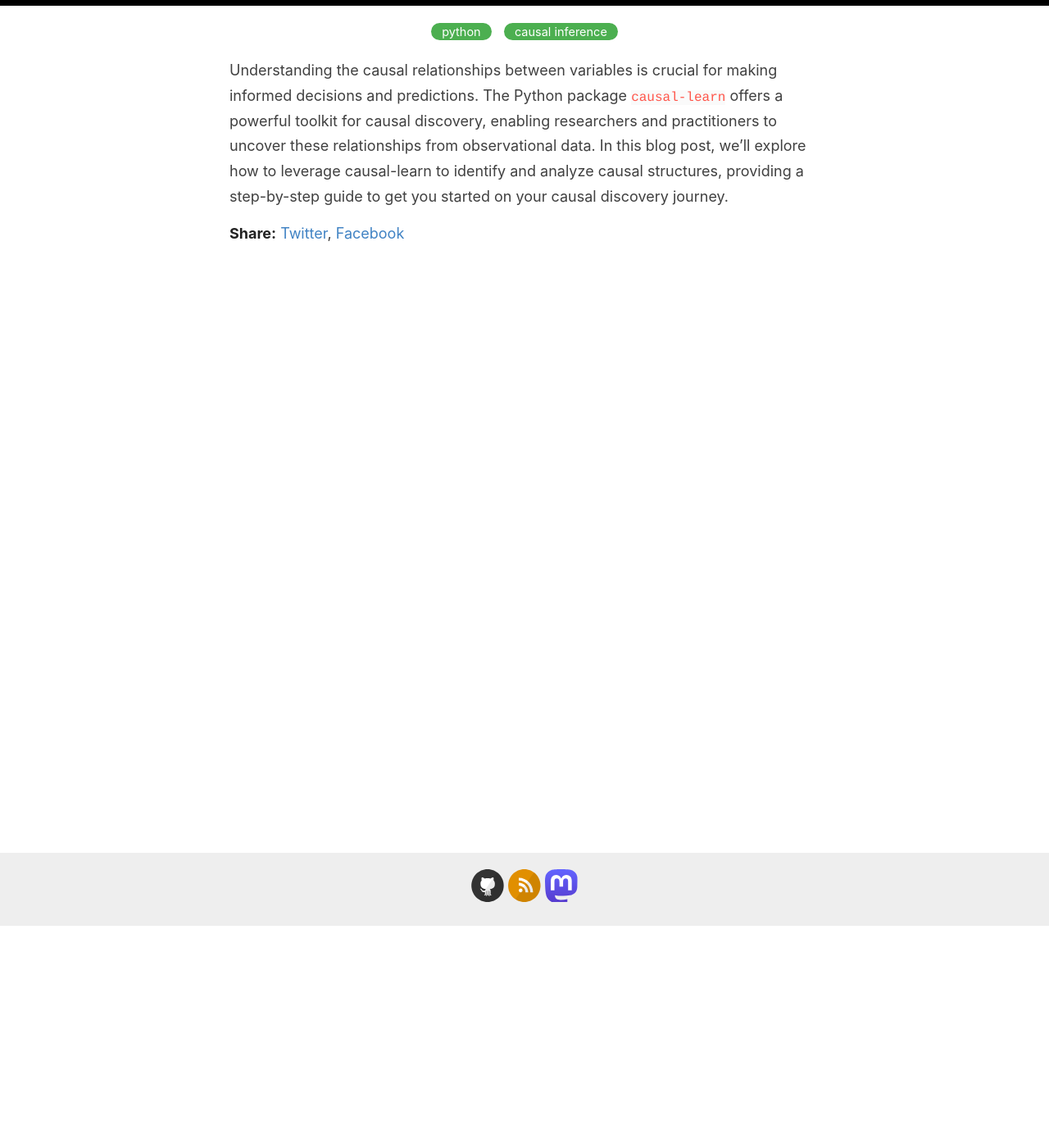
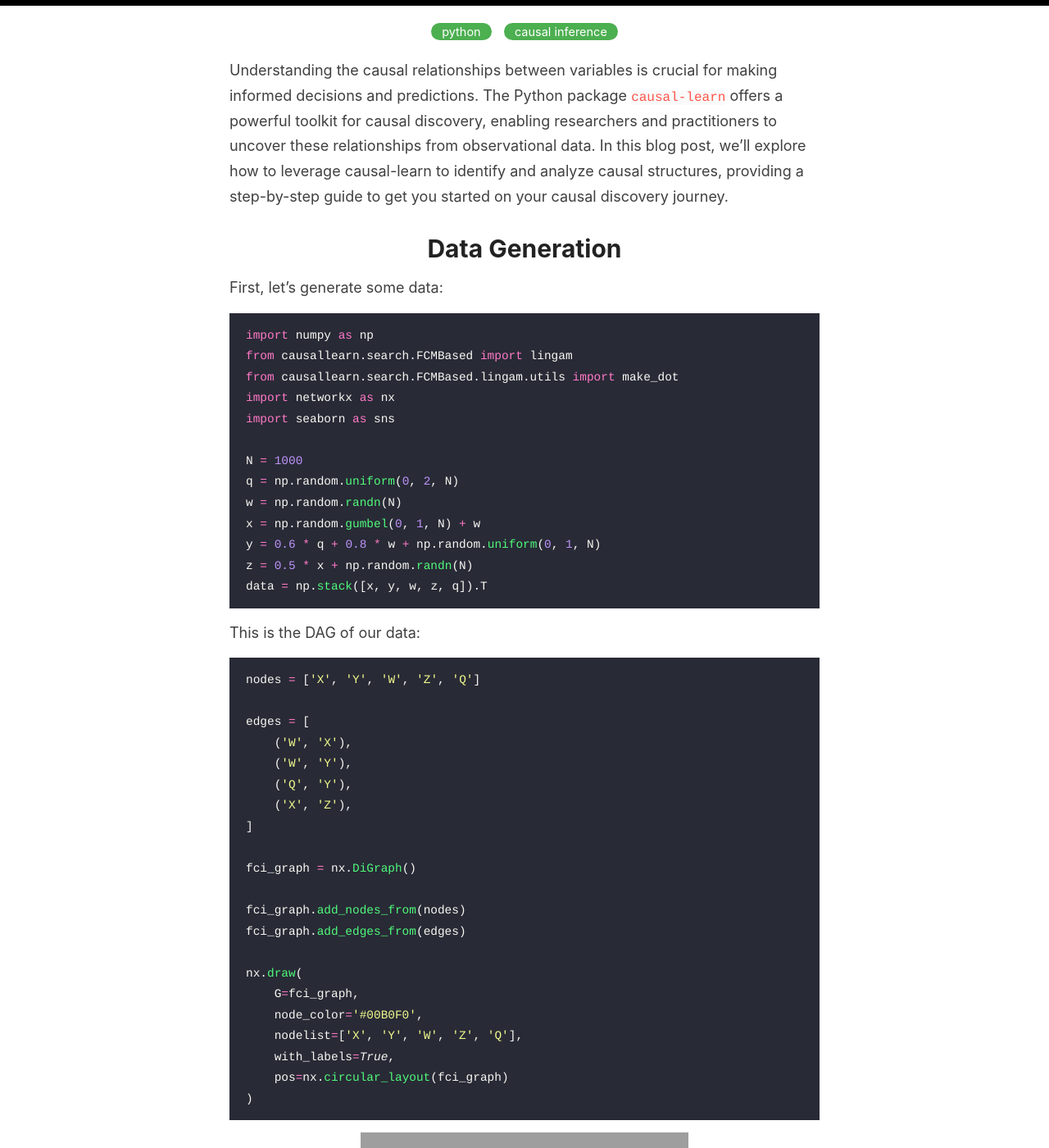
Before and after one commit to krz/krz.github.io, a Jekyll site: the page built from _posts/2024-09-11-causal-discovery-causallearn.md, in a window 1280 px wide and 1400 px high, scrolled down 271 px. Shown: the whole window at 82% size. Built offline with Jekyll 4.4.1, drawn with Linux system fonts in a browser that asks for light colours; some of the changed text lies outside the part shown; grey boxes are pictures that could not be loaded.

Commit message:
add data generation and discovery

````diff
--- a/_posts/2024-09-11-causal-discovery-causallearn.md
+++ b/_posts/2024-09-11-causal-discovery-causallearn.md
@@ -9,3 +9,82 @@
 enabling researchers and practitioners to uncover these relationships from observational data.
 In this blog post, we’ll explore how to leverage causal-learn to identify and analyze causal structures,
 providing a step-by-step guide to get you started on your causal discovery journey.
+
+# Data Generation
+First, let's generate some data:
+```python
+import numpy as np
+from causallearn.search.FCMBased import lingam
+from causallearn.search.FCMBased.lingam.utils import make_dot
+import networkx as nx
+import seaborn as sns
+
+N = 1000
+q = np.random.uniform(0, 2, N)
+w = np.random.randn(N)
+x = np.random.gumbel(0, 1, N) + w
+y = 0.6 * q + 0.8 * w + np.random.uniform(0, 1, N)
+z = 0.5 * x + np.random.randn(N)
+data = np.stack([x, y, w, z, q]).T
+```
+This is the DAG of our data:
+
+```python
+nodes = ['X', 'Y', 'W', 'Z', 'Q']
+
+edges = [
+    ('W', 'X'),
+    ('W', 'Y'),
+    ('Q', 'Y'),
+    ('X', 'Z'),
+]
+
+fci_graph = nx.DiGraph()
+
+fci_graph.add_nodes_from(nodes)
+fci_graph.add_edges_from(edges)
+
+nx.draw(
+    G=fci_graph,
+    node_color='#00B0F0',
+    nodelist=['X', 'Y', 'W', 'Z', 'Q'],
+    with_labels=True,
+    pos=nx.circular_layout(fci_graph)
+)
+```
+
+![image](https://github.com/user-attachments/assets/6fa2dbe8-9a2a-4342-b3b3-6cb8a7aada28)
+# Causal Discovery using LiNGAM
+Now, let's estimate the causal graph using the LiNGAM method:
+
+```python
+model = lingam.DirectLiNGAM(random_state=42)
+model.fit(data)
+```
+`causal-learn` has a built-in function to visualize the estimated DAG:
+```python
+make_dot(model.adjacency_matrix_, labels=nodes)
+```
+![image](https://github.com/user-attachments/assets/43f8ef77-8f37-4594-b513-abd1612ad73f)
+
+We can also use ``networkx` to visualize the result:
+```python
+G = nx.DiGraph(model.adjacency_matrix_.T)
+nx.draw(G,
+        with_labels=True,
+        pos=nx.circular_layout(G))
+```
+![image](https://github.com/user-attachments/assets/805ffa17-0ae0-4a85-96df-5219e2519cc3)
+
+Another way to visualize the adjacency matrix is a heatmap:
+
+```python
+sns.heatmap(model.adjacency_matrix_.T, cmap="rocket_r", cbar=False)
+```
+![image](https://github.com/user-attachments/assets/1d2ddd67-3171-4831-ac11-ba7a6371833b)
+
+Note that the edge from X to Z has a low probability, if we set the threshold to 0.5 it would actually disappear:
+```python
+sns.heatmap(model.adjacency_matrix_.T>0.5, cmap="rocket_r", cbar=False)
+```
+![image](https://github.com/user-attachments/assets/2765169b-4cdf-4492-88cd-250208c42ece)
````
